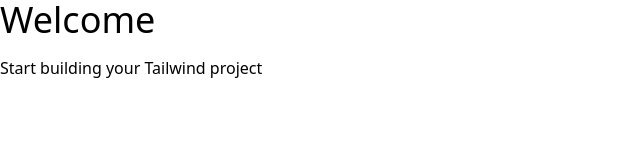
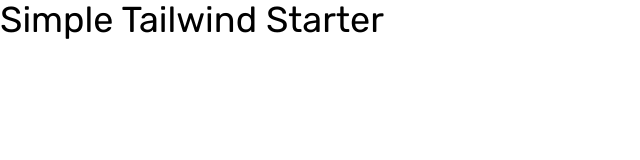
Before and after one commit to yerrapragada011/bookmark, a website: page index.html in a window 1280 px wide. Shown: the whole page, without its empty margins (0-640 px from the left). Drawn offline with Linux system fonts and the light colour scheme.

Commit message:
Setup & Config

```diff
--- a/index.html
+++ b/index.html
@@ -4,11 +4,16 @@
     <meta charset="UTF-8" />
     <meta http-equiv="X-UA-Compatible" content="IE=edge" />
     <meta name="viewport" content="width=device-width, initial-scale=1.0" />
+    <link rel="preconnect" href="https://fonts.googleapis.com" />
+    <link rel="preconnect" href="https://fonts.gstatic.com" crossorigin />
+    <link
+      href="https://fonts.googleapis.com/css2?family=Rubik:wght@400;600;700&display=swap"
+      rel="stylesheet"
+    />
     <link rel="stylesheet" href="css/style.css" />
     <title>Simple Tailwind Starter</title>
   </head>
   <body>
-    <h1 class="text-4xl mb-4">Welcome</h1>
-    <p>Start building your Tailwind project</p>
+    <h1 class="text-4xl mb-4">Simple Tailwind Starter</h1>
   </body>
 </html>
--- a/tailwind.config.js
+++ b/tailwind.config.js
@@ -1,7 +1,22 @@
 module.exports = {
   content: ['./*.html'],
   theme: {
-    extend: {},
+    screens: {
+      sm: '480px',
+      md: '768px',
+      ld: '1020px',
+      xl: '1440px'
+    },
+    colors: {
+      softBlue: 'hsl(231, 69%, 60%)',
+      softRed: 'hsl(0, 94%, 66%)',
+      grayishBlue: 'hsl(229, 8%, 60%)',
+      veryDarkBlue: 'hsl(229, 31%, 21%)'
+    },
+    fontFamily: {
+      sans: ['Rubik', 'sans-serif']
+    },
+    extend: {}
   },
-  plugins: [],
+  plugins: []
 }
```
Also changed, not shown: css/style.css, readme.md, 1 other file.
